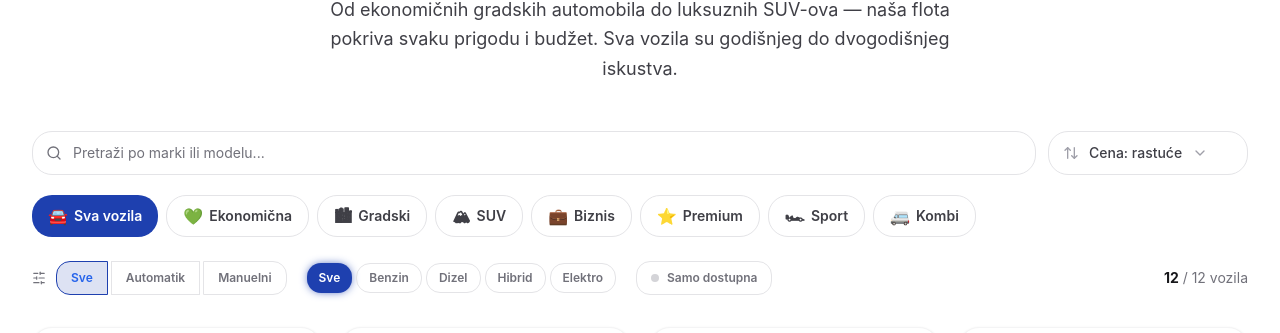
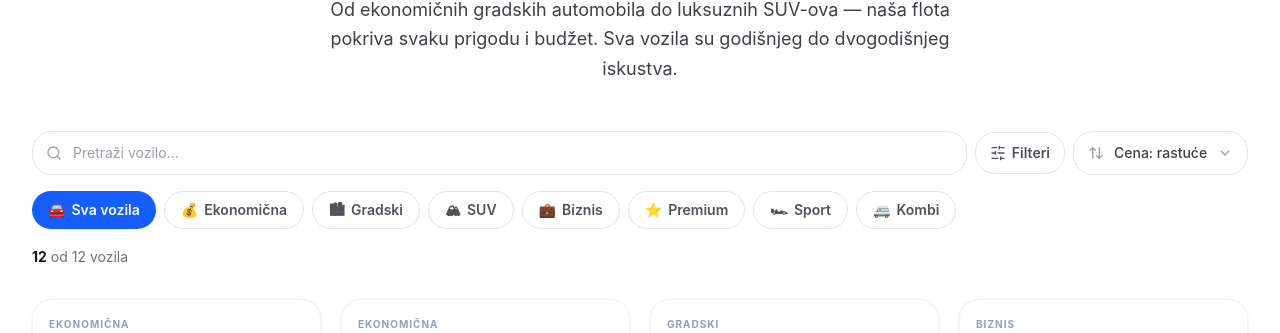
Before and after one commit to Aleksa0116/rent-a-car, a Next.js app: page / in a window 1280 px wide. Shown: the part 1099-1432 px from the top of the page. Built offline with nearby package versions, Linux system fonts and the light colour scheme.

Commit message:
Kratak opis šta je izmenjeno, npr. dodati skeleton loaderi

```diff
--- a/src/components/fleet/FleetFilter.tsx
+++ b/src/components/fleet/FleetFilter.tsx
@@ -1,38 +1,45 @@
 "use client";
 
+import { useState } from "react";
 import { motion, AnimatePresence } from "framer-motion";
-import { Search, X, ArrowUpDown, SlidersHorizontal } from "lucide-react";
-import { Button } from "@/components/ui/Button";
-import { PremiumSelect } from "@/components/ui/PremiumSelect";
+import { Search, X, SlidersHorizontal, ArrowUpDown } from "lucide-react";
 import { cn } from "@/lib/utils";
 import { DEFAULT_FILTER_STATE } from "@/lib/config";
+import { PremiumSelect } from "@/components/ui/PremiumSelect";
 import type { FilterState, CarCategory, FuelType, TransmissionType, SortOption } from "@/lib/types";
 
 // ─── Config ────────────────────────────────────────────────────────────────────
 
-interface CategoryPill {
-  id: CarCategory | "all";
-  label: string;
-  emoji: string;
-}
-
-const CATEGORIES: CategoryPill[] = [
-  { id: "all",        label: "Sva vozila",  emoji: "🚘" },
-  { id: "economy",    label: "Ekonomična",  emoji: "💚" },
-  { id: "compact",    label: "Gradski",     emoji: "🏙" },
-  { id: "suv",        label: "SUV",         emoji: "🏔" },
-  { id: "business",   label: "Biznis",      emoji: "💼" },
-  { id: "luxury",     label: "Premium",     emoji: "⭐" },
-  { id: "sport",      label: "Sport",       emoji: "🏎" },
-  { id: "van",        label: "Kombi",       emoji: "🚐" },
-];
+const CATEGORIES = [
+  { id: "all",        label: "Sva vozila", icon: "🚘" },
+  { id: "economy",    label: "Ekonomična", icon: "💰" },
+  { id: "compact",    label: "Gradski",    icon: "🏙" },
+  { id: "suv",        label: "SUV",        icon: "🏔" },
+  { id: "business",   label: "Biznis",     icon: "💼" },
+  { id: "luxury",     label: "Premium",    icon: "⭐" },
+  { id: "sport",      label: "Sport",      icon: "🏎" },
+  { id: "van",        label: "Kombi",      icon: "🚐" },
+] as const;
 
 const SORT_OPTIONS: { id: SortOption; label: string }[] = [
   { id: "price-asc",   label: "Cena: rastuće" },
   { id: "price-desc",  label: "Cena: opadajuće" },
-  { id: "rating-desc", label: "Ocena" },
-  { id: "name-asc",    label: "Naziv A-Z" },
+  { id: "name-asc",    label: "Naziv A–Z" },
 ];
+
+const TRANSMISSION_OPTIONS = [
+  { id: "all",       label: "Sve" },
+  { id: "automatic", label: "Automatik" },
+  { id: "manual",    label: "Manuelni" },
+] as { id: TransmissionType | "all"; label: string }[];
+
+const FUEL_OPTIONS = [
+  { id: "all",      label: "Sve" },
+  { id: "petrol",   label: "Benzin" },
+  { id: "diesel",   label: "Dizel" },
+  { id: "hybrid",   label: "Hibrid" },
+  { id: "electric", label: "Elektro" },
+] as { id: FuelType | "all"; label: string }[];
 
 // ─── Props ─────────────────────────────────────────────────────────────────────
 
@@ -46,42 +53,81 @@ interface FleetFilterProps {
 // ─── Component ─────────────────────────────────────────────────────────────────
 
 export function FleetFilter({ filters, onChange, totalResults, totalCars }: FleetFilterProps) {
+  const [panelOpen, setPanelOpen] = useState(false);
+
   const set = <K extends keyof FilterState>(key: K, value: FilterState[K]) =>
     onChange({ ...filters, [key]: value });
 
+  const secondaryCount = [
+    filters.fuelType !== "all",
+    filters.transmission !== "all",
+    filters.availableOnly,
+  ].filter(Boolean).length;
+
   const hasActiveFilters =
     filters.category !== "all" ||
-    filters.fuelType !== "all" ||
-    filters.transmission !== "all" ||
     filters.searchQuery !== "" ||
-    filters.availableOnly;
+    secondaryCount > 0;
 
   return (
-    <div className="space-y-5">
+    <div className="space-y-4">
 
-      {/* ── Row 1: Search + Sort ────────────────────────────────────────────── */}
-      <div className="flex flex-col sm:flex-row gap-3">
+      {/* ── Row 1: Search + Filters toggle + Sort ───────────────────────────── */}
+      <div className="flex items-center gap-2">
 
-        {/* Search input */}
-        <div className="relative flex-1">
-          <Search className="pointer-events-none absolute left-3.5 top-1/2 -translate-y-1/2 h-4 w-4 text-[var(--color-text-muted)]" />
+        {/* Search */}
+        <div className="relative min-w-0 flex-1">
+          <Search className="pointer-events-none absolute left-3.5 top-1/2 h-4 w-4 -translate-y-1/2 text-zinc-400" />
           <input
             type="text"
-            placeholder="Pretraži po marki ili modelu..."
+            placeholder="Pretraži vozilo..."
             value={filters.searchQuery}
             onChange={(e) => set("searchQuery", e.target.value)}
-            className="h-11 w-full rounded-xl border border-[var(--color-surface-border)] bg-[var(--color-surface-card)] pl-10 pr-10 text-sm text-[var(--color-text-primary)] placeholder:text-[var(--color-text-muted)] outline-none transition-all focus:border-[var(--color-brand-500)] focus:ring-2 focus:ring-[color-mix(in_srgb,var(--color-brand-500)_15%,transparent)]"
+            className={cn(
+              "h-11 w-full rounded-xl border border-zinc-200 bg-white",
+              "pl-10 pr-9 text-sm text-zinc-900 placeholder:text-zinc-400",
+              "outline-none transition-all",
+              "focus:border-blue-500 focus:ring-2 focus:ring-blue-100"
+            )}
           />
-          <AnimatedClearBtn
-            show={filters.searchQuery.length > 0}
+          <AnimatePresence>
+            {filters.searchQuery.length > 0 && (
+              <motion.button
+                initial={{ opacity: 0, scale: 0.7 }}
+                animate={{ opacity: 1, scale: 1 }}
+                exit={{ opacity: 0, scale: 0.7 }}
+                transition={{ duration: 0.12 }}
                 onClick={() => set("searchQuery", "")}
-          />
+                className="absolute right-3 top-1/2 -translate-y-1/2 flex h-5 w-5 items-center justify-center rounded-full bg-zinc-200 text-zinc-500 hover:bg-zinc-300 transition-colors"
+              >
+                <X className="h-3 w-3" />
+              </motion.button>
+            )}
+          </AnimatePresence>
         </div>
 
-        {/* Sort select */}
-        <div className="shrink-0 min-w-[200px]">
+        {/* Filters toggle button */}
+        <button
+          onClick={() => setPanelOpen((o) => !o)}
+          className={cn(
+            "flex shrink-0 items-center gap-1.5 rounded-xl border px-3.5 py-2.5 text-sm font-semibold transition-all duration-200",
+            panelOpen || secondaryCount > 0
+              ? "border-blue-500 bg-blue-50 text-blue-700"
+              : "border-zinc-200 bg-white text-zinc-600 hover:border-zinc-300 hover:text-zinc-800"
+          )}
+        >
+          <SlidersHorizontal className="h-4 w-4 shrink-0" />
+          <span className="hidden sm:inline">Filteri</span>
+          {secondaryCount > 0 && (
+            <span className="flex h-5 w-5 items-center justify-center rounded-full bg-blue-600 text-[10px] font-bold text-white">
+              {secondaryCount}
+            </span>
+          )}
+        </button>
+
+        {/* Sort */}
+        <div className="shrink-0 min-w-[175px]">
           <PremiumSelect
-            variant="default"
             value={filters.sortBy}
             onValueChange={(v) => set("sortBy", v as SortOption)}
             options={SORT_OPTIONS.map((o) => ({ value: o.id, label: o.label }))}
@@ -90,160 +136,159 @@ export function FleetFilter({ filters, onChange, totalResults, totalCars }: Flee
         </div>
       </div>
 
-      {/* ── Row 2: Category Pills with layoutId indicator ───────────────────── */}
-      <div className="no-scrollbar flex gap-2 overflow-x-auto pb-1">
+      {/* ── Row 2: Category chips ─────────────────────────────────────────────── */}
+      <div className="no-scrollbar flex gap-2 overflow-x-auto pb-0.5">
         {CATEGORIES.map((cat) => {
           const isActive = filters.category === cat.id;
           return (
             <button
               key={cat.id}
-              onClick={() => set("category", cat.id)}
+              onClick={() => set("category", cat.id as CarCategory | "all")}
               className={cn(
-                "relative flex-shrink-0 flex items-center gap-1.5 rounded-xl px-4 py-2.5 text-sm font-semibold transition-colors duration-150 select-none",
+                "relative flex shrink-0 items-center gap-1.5 rounded-full px-4 py-2 text-sm font-semibold",
+                "transition-colors duration-150 select-none",
                 isActive
                   ? "text-white"
-                  : "border border-[var(--color-surface-border)] bg-[var(--color-surface-card)] text-[var(--color-text-secondary)] hover:border-[var(--color-surface-muted)] hover:text-[var(--color-text-primary)]"
+                  : "border border-zinc-200 bg-white text-zinc-600 hover:border-zinc-300 hover:text-zinc-800"
               )}
             >
-              {/* Sliding background — layoutId shared across all pills */}
               {isActive && (
-                <motion.div
+                <motion.span
                   layoutId="fleet-category-pill"
-                  className="absolute inset-0 rounded-xl bg-[var(--color-brand-500)]"
-                  transition={{ type: "spring", stiffness: 380, damping: 36 }}
+                  className="absolute inset-0 rounded-full bg-blue-600"
+                  transition={{ type: "spring", stiffness: 400, damping: 38 }}
                 />
               )}
-              <span className="relative z-10 text-base leading-none">{cat.emoji}</span>
+              <span className="relative z-10 text-sm leading-none">{cat.icon}</span>
               <span className="relative z-10">{cat.label}</span>
             </button>
           );
         })}
       </div>
 
-      {/* ── Row 3: Secondary filters ─────────────────────────────────────────── */}
-      <div className="flex flex-wrap items-center gap-x-5 gap-y-3">
+      {/* ── Collapsible secondary filter panel ───────────────────────────────── */}
+      <AnimatePresence initial={false}>
+        {panelOpen && (
+          <motion.div
+            key="filter-panel"
+            initial={{ height: 0, opacity: 0 }}
+            animate={{ height: "auto", opacity: 1 }}
+            exit={{ height: 0, opacity: 0 }}
+            transition={{ duration: 0.28, ease: [0.16, 1, 0.3, 1] }}
+            className="overflow-hidden"
+          >
+            <div className="space-y-4 rounded-2xl border border-zinc-100 bg-zinc-50 p-4">
 
-        {/* Transmission 3-way toggle */}
-        <div className="flex items-center gap-1">
-          <SlidersHorizontal className="h-3.5 w-3.5 text-[var(--color-text-muted)] mr-1.5" />
-          {(
-            [
-              { id: "all",       label: "Sve" },
-              { id: "automatic", label: "Automatik" },
-              { id: "manual",    label: "Manuelni" },
-            ] as { id: TransmissionType | "all"; label: string }[]
-          ).map((opt, i, arr) => {
-            const isActive = filters.transmission === opt.id;
-            return (
+              {/* Transmission */}
+              <div className="flex flex-col gap-2 sm:flex-row sm:items-center sm:gap-4">
+                <span className="w-20 shrink-0 text-xs font-semibold uppercase tracking-widest text-zinc-400">
+                  Menjač
+                </span>
+                <div className="flex gap-1.5 flex-wrap">
+                  {TRANSMISSION_OPTIONS.map((opt) => (
                     <button
                       key={opt.id}
                       onClick={() => set("transmission", opt.id)}
                       className={cn(
-                  "relative px-3.5 py-2 text-xs font-semibold border transition-colors duration-150",
-                  i === 0 && "rounded-l-lg",
-                  i === arr.length - 1 && "rounded-r-lg",
-                  i > 0 && "-ml-px",
-                  isActive
-                    ? "z-10 border-[var(--color-brand-500)] bg-[color-mix(in_srgb,var(--color-brand-500)_15%,transparent)] text-[var(--color-brand-400)]"
-                    : "border-[var(--color-surface-border)] bg-[var(--color-surface-card)] text-[var(--color-text-muted)] hover:text-[var(--color-text-secondary)]"
-                )}
-              >
-                {opt.label}
-              </button>
-            );
-          })}
-        </div>
-
-        {/* Fuel chips */}
-        <div className="flex gap-1">
-          {(
-            [
-              { id: "all",      label: "Sve" },
-              { id: "petrol",   label: "Benzin" },
-              { id: "diesel",   label: "Dizel" },
-              { id: "hybrid",   label: "Hibrid" },
-              { id: "electric", label: "Elektro" },
-            ] as { id: FuelType | "all"; label: string }[]
-          ).map((opt) => (
-            <button
-              key={opt.id}
-              onClick={() => set("fuelType", opt.id)}
-              className={cn(
-                "rounded-lg px-3 py-1.5 text-xs font-semibold transition-all duration-150",
-                filters.fuelType === opt.id
-                  ? "bg-[var(--color-brand-500)] text-white shadow-[0_0_10px_-2px_var(--color-brand-500)]"
-                  : "border border-[var(--color-surface-border)] text-[var(--color-text-muted)] hover:text-[var(--color-text-secondary)] hover:border-[var(--color-surface-muted)]"
+                        "rounded-lg px-3.5 py-1.5 text-sm font-semibold transition-all duration-150",
+                        filters.transmission === opt.id
+                          ? "bg-blue-600 text-white shadow-sm"
+                          : "border border-zinc-200 bg-white text-zinc-600 hover:border-zinc-300"
                       )}
                     >
                       {opt.label}
                     </button>
                   ))}
                 </div>
+              </div>
 
-        {/* Available only toggle */}
+              {/* Divider */}
+              <div className="h-px bg-zinc-100" />
+
+              {/* Fuel */}
+              <div className="flex flex-col gap-2 sm:flex-row sm:items-center sm:gap-4">
+                <span className="w-20 shrink-0 text-xs font-semibold uppercase tracking-widest text-zinc-400">
+                  Gorivo
+                </span>
+                <div className="flex gap-1.5 flex-wrap">
+                  {FUEL_OPTIONS.map((opt) => (
+                    <button
+                      key={opt.id}
+                      onClick={() => set("fuelType", opt.id)}
+                      className={cn(
+                        "rounded-lg px-3.5 py-1.5 text-sm font-semibold transition-all duration-150",
+                        filters.fuelType === opt.id
+                          ? "bg-blue-600 text-white shadow-sm"
+                          : "border border-zinc-200 bg-white text-zinc-600 hover:border-zinc-300"
+                      )}
+                    >
+                      {opt.label}
+                    </button>
+                  ))}
+                </div>
+              </div>
+
+              {/* Divider */}
+              <div className="h-px bg-zinc-100" />
+
+              {/* Available only */}
               <button
                 onClick={() => set("availableOnly", !filters.availableOnly)}
+                className="flex items-center gap-3 text-sm font-semibold text-zinc-700 transition-colors hover:text-zinc-900"
+              >
+                {/* Custom checkbox */}
+                <span
                   className={cn(
-            "flex items-center gap-2 rounded-lg px-3.5 py-2 text-xs font-semibold border transition-all duration-150",
+                    "flex h-5 w-5 shrink-0 items-center justify-center rounded-md border-2 transition-all duration-150",
                     filters.availableOnly
-              ? "border-[#22c55e] bg-[color-mix(in_srgb,#22c55e_12%,transparent)] text-[#22c55e]"
-              : "border-[var(--color-surface-border)] bg-[var(--color-surface-card)] text-[var(--color-text-muted)] hover:border-[var(--color-surface-muted)]"
+                      ? "border-blue-600 bg-blue-600"
+                      : "border-zinc-300 bg-white"
                   )}
                 >
-          <span
-            className={cn(
-              "inline-block h-2 w-2 rounded-full transition-colors",
-              filters.availableOnly ? "bg-[#22c55e]" : "bg-[var(--color-surface-muted)]"
+                  {filters.availableOnly && (
+                    <svg className="h-3 w-3 text-white" viewBox="0 0 12 12" fill="none">
+                      <path d="M2 6l3 3 5-5" stroke="currentColor" strokeWidth="2" strokeLinecap="round" strokeLinejoin="round"/>
+                    </svg>
                   )}
-          />
-          Samo dostupna
+                </span>
+                Prikaži samo dostupna vozila
               </button>
+            </div>
+          </motion.div>
+        )}
+      </AnimatePresence>
 
-        {/* Spacer + count + reset */}
-        <div className="ml-auto flex items-center gap-3">
-          <motion.span
+      {/* ── Results bar ──────────────────────────────────────────────────────── */}
+      <div className="flex items-center justify-between">
+        <motion.p
           key={totalResults}
-            initial={{ opacity: 0, y: -6 }}
+          initial={{ opacity: 0, y: -4 }}
           animate={{ opacity: 1, y: 0 }}
-            className="text-sm text-[var(--color-text-muted)]"
+          transition={{ duration: 0.2 }}
+          className="text-sm text-zinc-500"
         >
-            <span className="font-bold text-[var(--color-text-primary)]">{totalResults}</span>
-            <span> / {totalCars} vozila</span>
-          </motion.span>
+          <span className="font-bold text-zinc-900">{totalResults}</span>
+          {" od "}
+          <span>{totalCars}</span>
+          {" vozila"}
+        </motion.p>
 
+        <AnimatePresence>
           {hasActiveFilters && (
-            <Button
-              variant="ghost"
-              size="sm"
-              leftIcon={<X className="h-3.5 w-3.5" />}
-              onClick={() => onChange(DEFAULT_FILTER_STATE)}
+            <motion.button
+              initial={{ opacity: 0, scale: 0.9 }}
+              animate={{ opacity: 1, scale: 1 }}
+              exit={{ opacity: 0, scale: 0.9 }}
+              transition={{ duration: 0.15 }}
+              onClick={() => { onChange(DEFAULT_FILTER_STATE); setPanelOpen(false); }}
+              className="flex items-center gap-1.5 rounded-lg px-3 py-1.5 text-xs font-semibold text-zinc-500 hover:bg-zinc-100 hover:text-zinc-700 transition-colors"
             >
-              Resetuj
-            </Button>
+              <X className="h-3.5 w-3.5" />
+              Resetuj filtere
+            </motion.button>
           )}
-        </div>
+        </AnimatePresence>
       </div>
     </div>
   );
 }
-
-// ─── Animated clear button ─────────────────────────────────────────────────────
-
-function AnimatedClearBtn({ show, onClick }: { show: boolean; onClick: () => void }) {
-  return (
-    <AnimatePresence>
-      {show && (
-        <motion.button
-          initial={{ opacity: 0, scale: 0.8 }}
-          animate={{ opacity: 1, scale: 1 }}
-          exit={{ opacity: 0, scale: 0.8 }}
-          transition={{ duration: 0.15 }}
-          onClick={onClick}
-          className="absolute right-3.5 top-1/2 -translate-y-1/2 flex h-5 w-5 items-center justify-center rounded-full bg-[var(--color-surface-muted)] text-[var(--color-text-muted)] hover:bg-[var(--color-brand-500)] hover:text-white transition-colors"
-        >
-          <X className="h-3 w-3" />
-        </motion.button>
-      )}
-    </AnimatePresence>
-  );
-}
```
Also changed, not shown: 1 other file (tests, documents, lock files or other folders). Lines whose indentation alone changed are shown as unchanged.
